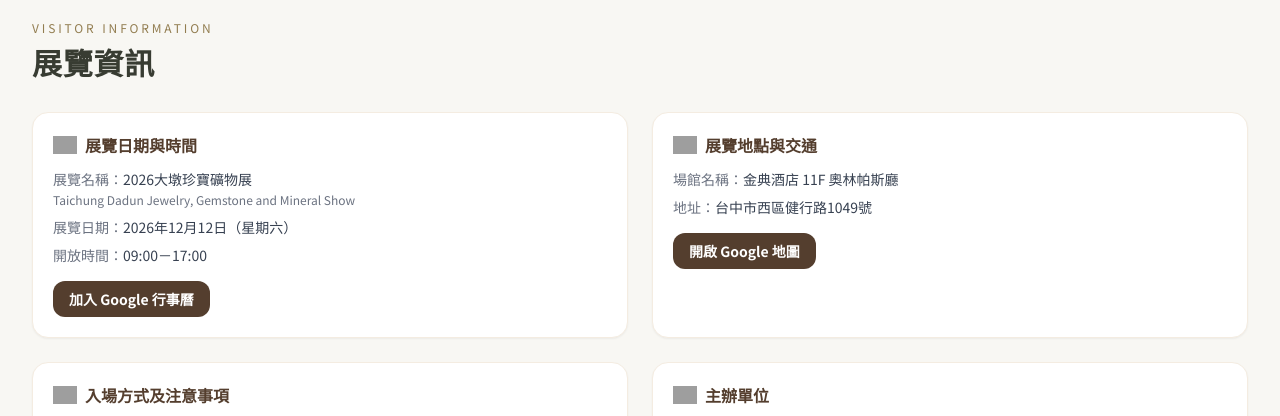
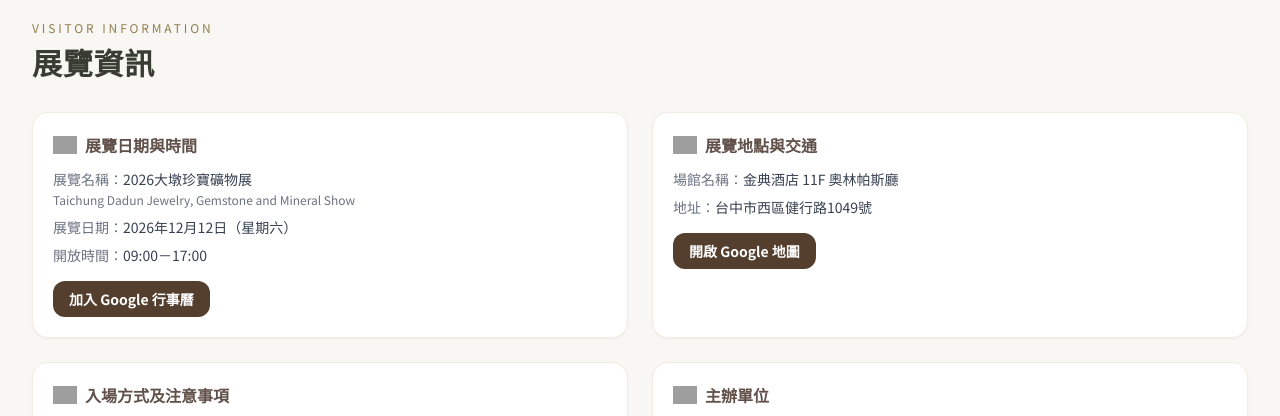
Before and after one commit to JUN-LIN-coder/dadun-treasure-expo, a plain HTML site: page index.html in a window 1280 px wide. Shown: the part 5540-5956 px from the top of the page. Drawn offline with nearby package versions, Linux system fonts and the light colour scheme; grey boxes are pictures that could not be loaded.

Commit message:
調整活動資訊標題顏色

```diff
--- a/index.html
+++ b/index.html
@@ -185,7 +185,7 @@
                 </div>
                 <div class="grid grid-cols-1 md:grid-cols-2 gap-4 sm:gap-6">
                 <article class="bg-white p-4 sm:p-5 rounded-2xl border border-market-100 shadow-sm">
-                    <h2 class="mb-3 flex items-center gap-2 text-base font-bold text-market-800">
+                    <h2 class="mb-3 flex items-center gap-2 text-base font-bold text-[#61514a]">
                         <img src="https://lh3.googleusercontent.com/d/1mp2oOc01VuhfOjTt83UWIR9WYIWBv3Oa" alt="" class="h-6 w-6 shrink-0 object-contain">
                         <span>展覽日期與時間</span>
                     </h2>
@@ -200,7 +200,7 @@
                 </article>
 
                 <article class="bg-white p-4 sm:p-5 rounded-2xl border border-market-100 shadow-sm">
-                    <h2 class="mb-3 flex items-center gap-2 text-base font-bold text-market-800">
+                    <h2 class="mb-3 flex items-center gap-2 text-base font-bold text-[#61514a]">
                         <img src="https://lh3.googleusercontent.com/d/1Gewgi8XMes0hF6dzoF-lzcuiW4Rcj4Fn" alt="" class="h-6 w-6 shrink-0 object-contain">
                         <span>展覽地點與交通</span>
                     </h2>
@@ -214,7 +214,7 @@
                 </article>
 
                 <article class="bg-white p-4 sm:p-5 rounded-2xl border border-market-100 shadow-sm">
-                    <h2 class="mb-3 flex items-center gap-2 text-base font-bold text-market-800">
+                    <h2 class="mb-3 flex items-center gap-2 text-base font-bold text-[#61514a]">
                         <img src="https://lh3.googleusercontent.com/d/1W7MOOvmFoBU6FEClJR50tQvTiNpkHfO5" alt="" class="h-6 w-6 shrink-0 object-contain">
                         <span>入場方式及注意事項</span>
                     </h2>
@@ -237,7 +237,7 @@
                 </article>
 
                 <article class="bg-white p-4 sm:p-5 rounded-2xl border border-market-100 shadow-sm">
-                    <h2 class="mb-3 flex items-center gap-2 text-base font-bold text-market-800">
+                    <h2 class="mb-3 flex items-center gap-2 text-base font-bold text-[#61514a]">
                         <img src="https://lh3.googleusercontent.com/d/1Crp_eVagwWpVKTekzJ1YyxKW5u5eh-jD" alt="" class="h-6 w-6 shrink-0 object-contain">
                         <span>主辦單位</span>
                     </h2>
```
